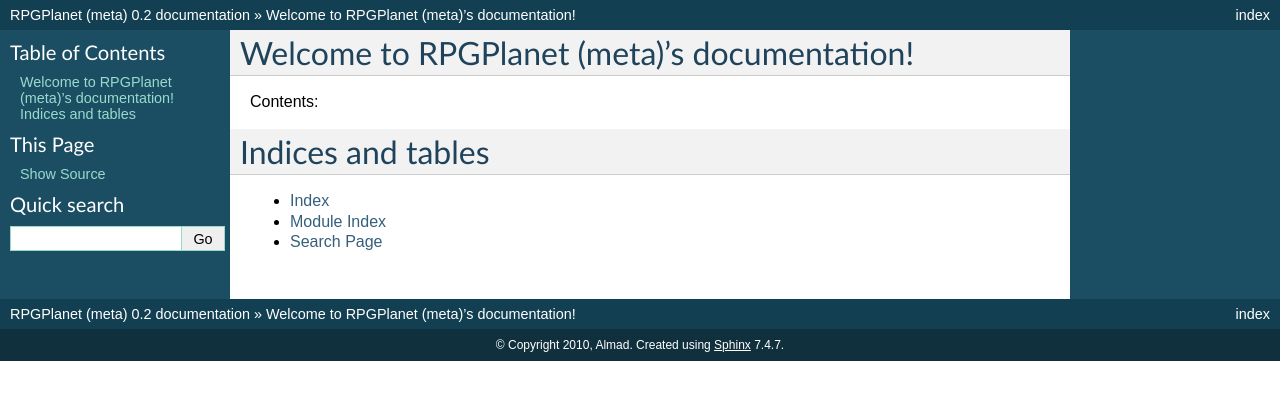
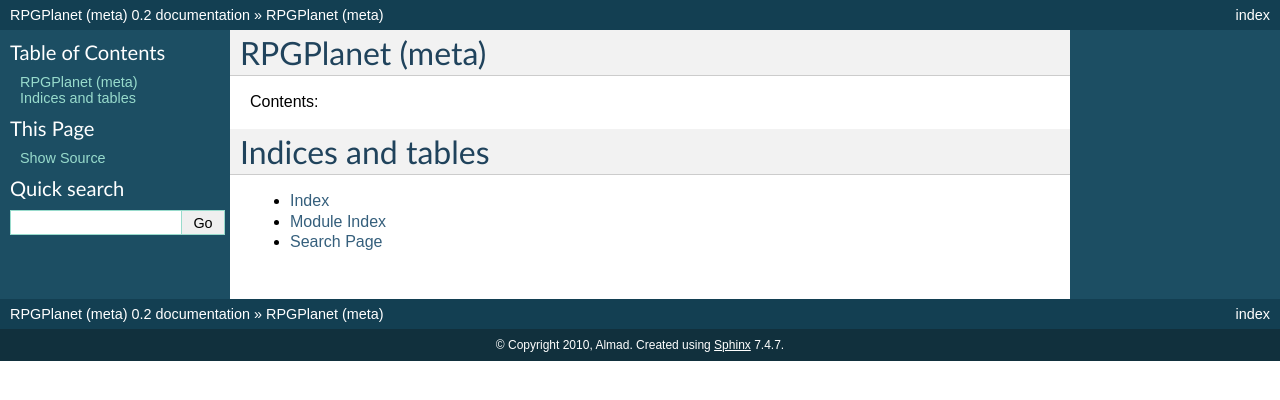
Before and after one commit to rpgplanet/rpgplanet-meta, a Sphinx documentation site: the page built from docs/source/index.rst, in a window 1280 px wide. Shown: the top 400 px of the page. Built offline with Sphinx 7.4.7, drawn with Linux system fonts in a browser that asks for light colours; formulas are drawn with MathJax 3.

```diff
--- a/docs/source/index.rst
+++ b/docs/source/index.rst
@@ -3,7 +3,7 @@
    You can adapt this file completely to your liking, but it should at least
    contain the root `toctree` directive.
 
-Welcome to RPGPlanet (meta)'s documentation!
+RPGPlanet (meta)
 ============================================
 
 Contents:
```
Also changed, not shown: docs/source/files.rst (added, +22 -0 lines).
